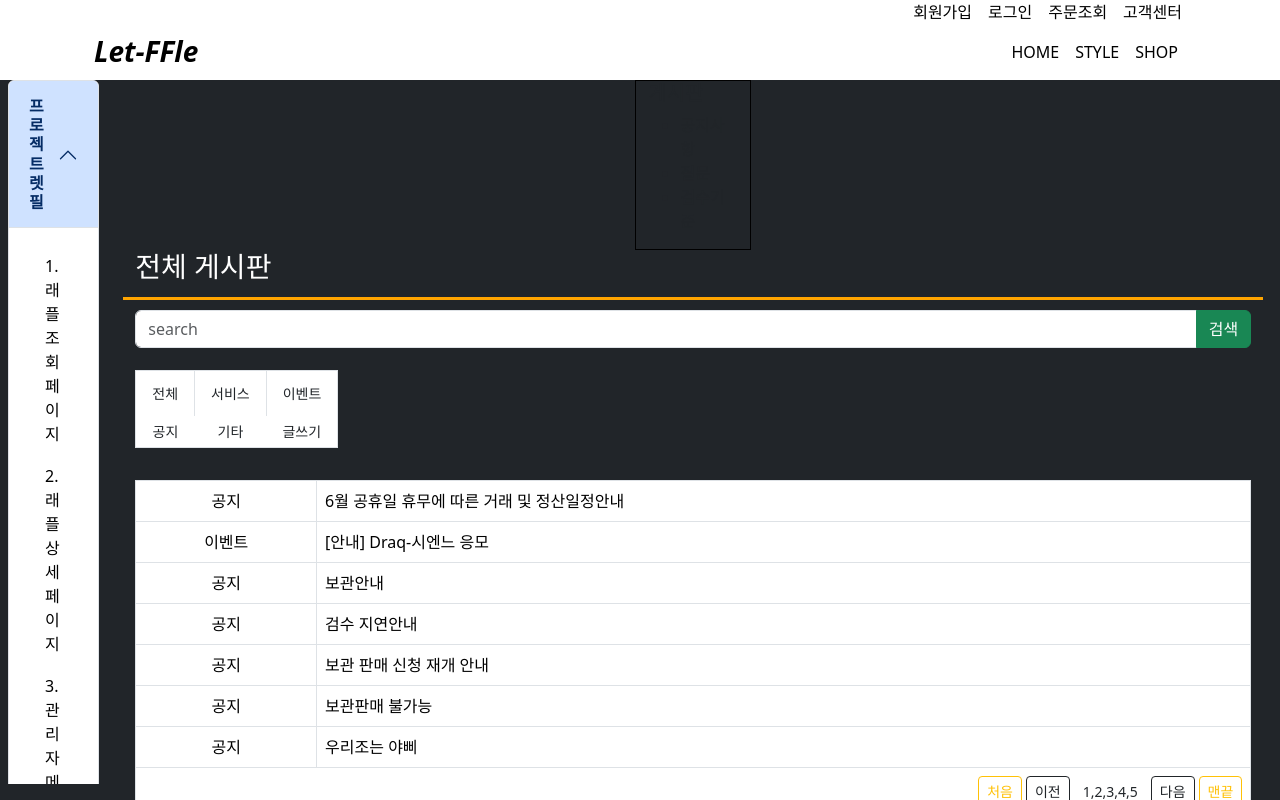
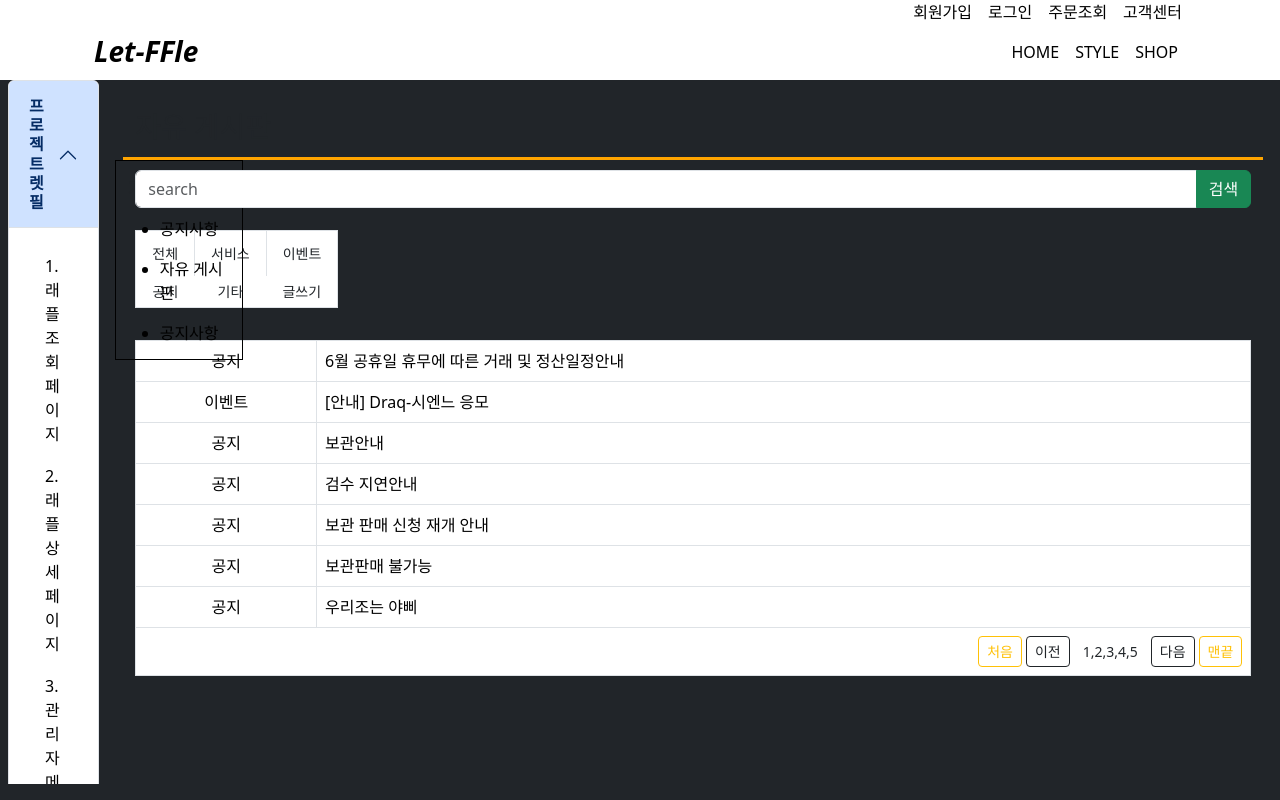
Before and after one commit to byeonnns/let-ffle-front, a Vue app: page /Board/BoardList in a window 1280 px wide. Built offline with nearby package versions, Linux system fonts and the light colour scheme.

Commit message:
Refactor:보드 폴더 내비바 추가 함

```diff
--- a/src/components/AppMenu.vue
+++ b/src/components/AppMenu.vue
@@ -56,6 +56,7 @@
                                 9.게시물 공지사항
                             </RouterLink>
                         </li>
+
                         <li class="nav-item">
                             <RouterLink to="/Member/Mypage/MypageNavBar" class="nav-link">
                                 10.마이 페이지 네브바
--- a/src/router/Board.js
+++ b/src/router/Board.js
@@ -3,6 +3,7 @@ import Write from '../views/Board/Write.vue'
 import Announcement from '../views/Board/Announcement.vue'
 import BoardDetail from '../views/Board/BoardDetail.vue'
 import BoardComment from '../views/Board/BoardComment.vue'
+import BoardNavbar from '../views/Board/BoardNavbar.vue'
 const routes = [
     {
         path: '/Board/Announcement',
@@ -24,6 +25,10 @@ const routes = [
         path: '/Board/BoardComment',
         component: () => import(/* webpackChunkName: "Board" */ '@/views/Board/BoardComment')
     },
+    {
+        path: '/Board/BoardNavbar',
+        component: () => import(/* webpackChunkName: "Board" */ '@/views/Board/BoardNavbar')
+    },
 
 ];
 
--- a/src/views/Board/Announcement.vue
+++ b/src/views/Board/Announcement.vue
@@ -1,18 +1,11 @@
 <template>
     <div class="board-list">
-        <div class="container" style="border:1px solid black; width: 10%;">
-            <nav>
-                <h5>게시판</h5>
-                <ul>
-                    <li>공지사항</li>
-                    <li>질문</li>
-                    <li>검수기준</li>
-                </ul>
-            </nav>
+
+        <div>
+            <BoardNavbar/>
         </div>
-
-        <div class="container" style="width: 100%; height:50px; border-bottom:3px solid orange; margin-bottom: 10px;">
-            <h3 style="margin-right: 80%; color: white">공지사항</h3>
+        <div class="container" style="width: 100%; height:50px; border-bottom:3px solid orange; margin-bottom: 10px; margin-top: 30px">
+            <h3 style="margin-right: 80%;">공지사항</h3>
         </div>
         <div class="container" style="width: 100%; height:60px;">
             <!-- border:1px solid black; -->
@@ -69,14 +62,7 @@
             <div style="width: 100%; height:500px; ">
                 <!-- border:1px solid black; -->
                  <table class="table table-bordered mt-2">
-                      <!-- <thead>
-                         <th class="text-center" style="width:70px">번호</th>
-                        <th class="text-center">제목</th>
-                         <th class="text-center" style="width:90px">글쓴이</th>
-                                <th class="text-center" style="width:120px">날짜</th>
-                                <th class="text-center" style="width:70px">조회수</th>
 
-                    </thead>    -->
                     <tbody>
                         <tr>
                             <td class="text-center">공지</td>
@@ -126,9 +112,6 @@
 
 
 
-                <!-- <div style="margin-left: 55%">
-                    <button class="btn btn-success btn-sm mt-2">글쓰기</button>
-                </div> -->
             </div>
 
         </div>
@@ -144,6 +127,7 @@
 
 
 <script setup>
+import BoardNavbar from "./BoardNavbar.vue"
 </script>
 
 
--- a/src/views/Board/BoardComment.vue
+++ b/src/views/Board/BoardComment.vue
@@ -1,7 +1,11 @@
+
 <template>
 
-    <div class="container" style="width: 100%; height:50px; border-bottom:3px solid orange; margin-bottom: 10px;">
-        <h3 style="text-align: center; color: white">글상세 보기</h3>
+    <div class="mt-4">
+        <BoardNavbar/>
+    </div>
+    <div class="container" style="width: 100%; height:50px; border-bottom:3px solid orange; margin-bottom: 10px;margin-top: 30px">
+        <h3 style="text-align: center;">글상세 보기</h3>
     </div>
 
     <div class="container" style="width: 100%; height:500px; ">
@@ -58,4 +62,9 @@
 
 </template>
 
+
+<script setup>
+import BoardNavbar from './BoardNavbar.vue';
+</script>
+
 <style scoped></style>
--- a/src/views/Board/BoardDetail.vue
+++ b/src/views/Board/BoardDetail.vue
@@ -1,16 +1,13 @@
 <template>
 
-
-    <div class="container" style="width: 100%; height:50px; border-bottom:3px solid orange; margin-bottom: 10px;">
-        <h3 style="margin-right: 80%; color: white">공지사항</h3>
+    <div class="mt-5">
+        <BoardNavbar/>
     </div>
 
-
-    <!-- <div class="container border border-dark border-1 rounded-3"
-        style="width: 100%; height:100px; margin-bottom: 10px;">
-        <p>공지 6월 공휴일 고객센터 운영 안내</p>
-    </div> -->
-
+    <div class="container"
+        style="width: 100%; height:50px; border-bottom:3px solid orange; margin-bottom: 10px;margin-top: 30px">
+        <h3 style="margin-right: 80%;">공지사항</h3>
+    </div>
 
 
     <div class="container border border-dark border-1 rounded-3 "
@@ -20,7 +17,9 @@
         <div class="border border-dark border-2 rounded-3" style="width: 100%; border:1px solid black">
             <!-- border:1px solid black -->
             <div class="card">
-                <div class="card-header"><p>공지 6월 공휴일 고객센터 운영 안내</p></div>
+                <div class="card-header">
+                    <p>공지 6월 공휴일 고객센터 운영 안내</p>
+                </div>
                 <div class="card-body">
                     <p class="mt-3"> 안녕하세요 크림입니다 </p>
                     <p>6월 공휴일 고객센터 운영시간 안내해 드립니다.</p>
@@ -44,6 +43,8 @@
 </template>
 
 <script setup>
+import BoardNavbar from './BoardNavbar.vue';
+
 </script>
 
 <style scoped></style>
--- a/src/views/Board/BoardList.vue
+++ b/src/views/Board/BoardList.vue
@@ -1,18 +1,14 @@
 <template>
     <div class="board-list">
-        <div class="container" style="border:1px solid black; width: 10%;">
-            <nav>
-                <h5>게시판</h5>
-                <ul>
-                    <li>공지사항</li>
-                    <li>질문</li>
-                    <li>검수기준</li>
-                </ul>
-            </nav>
+
+        <div >
+            <BoardNavbar/>
         </div>
+        <!--네비바 -->
 
-        <div class="container" style="width: 100%; height:50px; border-bottom:3px solid orange; margin-bottom: 10px;">
-            <h3 style="margin-right: 80%; color: white">전체 게시판</h3>
+        <!-- / -->
+        <div class="container" style="width: 100%; height:50px; border-bottom:3px solid orange; margin-bottom: 10px; margin-top: 30px">
+            <h3 style="margin-right: 80%;">자유 게시판</h3>
         </div>
         <div class="container" style="width: 100%; height:60px;">
             <!-- border:1px solid black; -->
@@ -144,6 +140,8 @@
 
 
 <script setup>
+import BoardNavbar from './BoardNavbar.vue';
+
 </script>
 
 
--- /dev/null
+++ b/src/views/Board/BoardNavbar.vue
@@ -0,0 +1,32 @@
+<template>
+    <div class="">
+        <div class="container " style="border:1px solid black; width: 10%; height: 200px; margin-top: 50px">
+            <nav >
+                <h5 class="mt-3"><p>게시판</p></h5>
+                <ul>
+                    <RouterLink to="./BoardDetail" style="text-decoration: none; color:black">
+                         <li><p>공지사항</p></li>
+                    </RouterLink>
+                    <RouterLink to="./BoardList" style="text-decoration: none; color:black">
+                         <li><p>자유 게시판</p></li>
+                    </RouterLink>
+                    <RouterLink to="./Announcement" style="text-decoration: none; color:black">
+                         <li><p>공지사항</p></li>
+                    </RouterLink>
+                </ul>
+            </nav>
+        </div>
+    </div>
+</template>
+
+
+<script setup>
+</script>
+
+
+<style scoped>
+.container{
+    position: absolute
+
+}
+</style>
--- a/src/views/Board/Write.vue
+++ b/src/views/Board/Write.vue
@@ -1,7 +1,7 @@
 <template>
 
-  <div class="container" style="width: 100%; height:50px; border-bottom:3px solid orange; margin-bottom: 10px;">
-      <h3 style="text-align: center;color: white">게시글쓰기</h3>
+  <div class="container" style="width: 100%; height:50px; border-bottom:3px solid orange; margin-bottom: 10px; ">
+      <h3 style="text-align: center; margin-top: 30px">게시글쓰기</h3>
     </div>
 
     <div class="container" style="width: 100%; height:500px; ">
```
